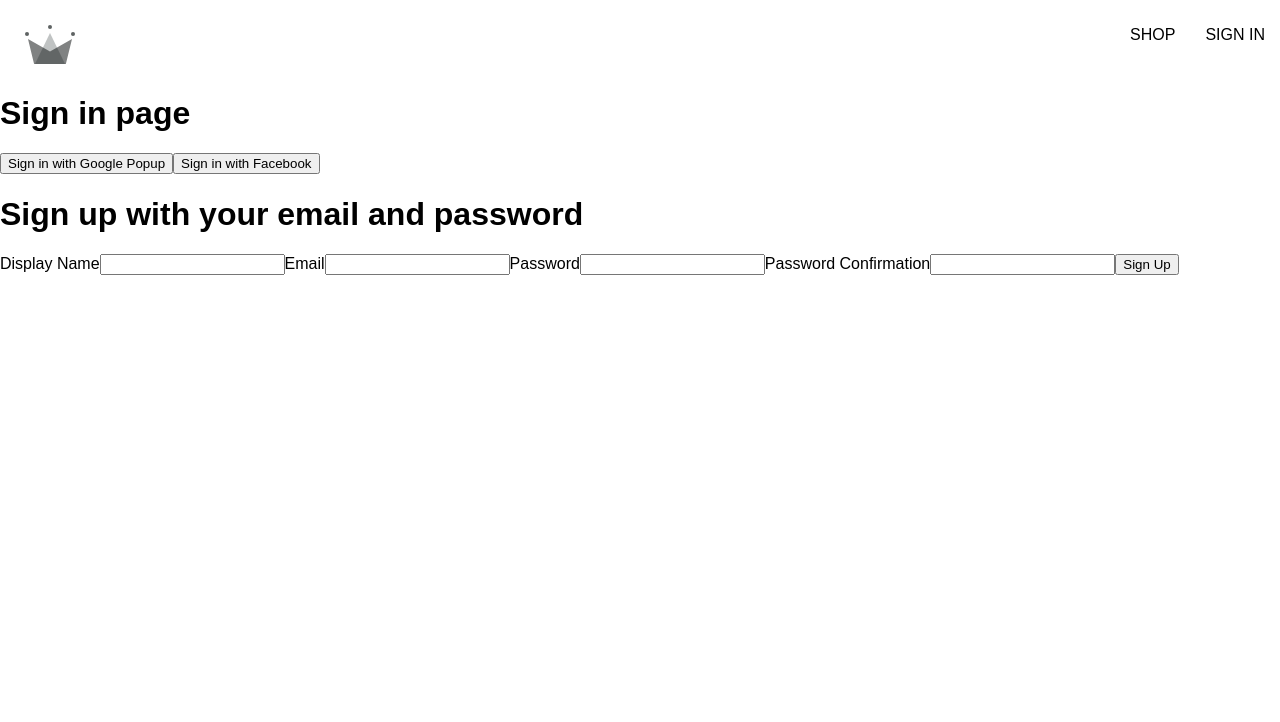
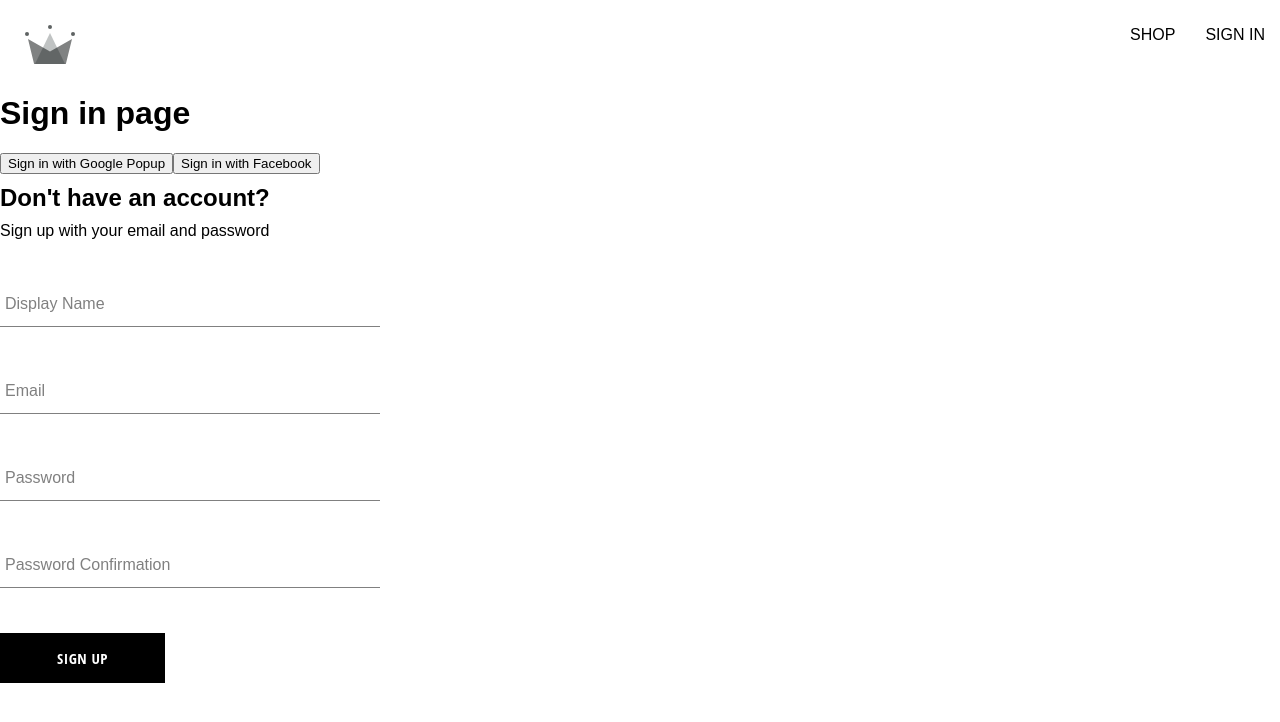
Before and after one commit to michael-duren/crwn-clothing, a React (Create React App) app: page /sign-in in a window 1280 px wide. Shown: the top 722 px of the page. Built offline with nearby package versions, Linux system fonts and the light colour scheme; a web font is replaced by a local one.

Commit message:
Created styles and button component

```diff
--- /dev/null
+++ b/src/components/button/button.component.jsx
@@ -0,0 +1,20 @@
+import './button.styles.scss';
+
+const BUTTON_TYPE_CLASSES = {
+  google: 'google-sign-in',
+  facebook: 'facebook-sign-in',
+  inverted: 'inverted',
+};
+
+const Button = ({ children, buttonType, ...otherProps }) => {
+  return (
+    <button
+      className={`button-container ${BUTTON_TYPE_CLASSES[buttonType]}`}
+      {...otherProps}
+    >
+      {children}
+    </button>
+  );
+};
+
+export default Button;
--- /dev/null
+++ b/src/components/button/button.styles.scss
@@ -0,0 +1,56 @@
+.button-container {
+  min-width: 165px;
+  width: auto;
+  height: 50px;
+  letter-spacing: 0.5px;
+  line-height: 50px;
+  padding: 0 35px 0 35px;
+  font-size: 15px;
+  background-color: black;
+  color: white;
+  text-transform: uppercase;
+  font-family: 'Open Sans Condensed';
+  font-weight: bolder;
+  border: none;
+  cursor: pointer;
+  display: flex;
+  justify-content: center;
+
+  &:hover {
+    background-color: white;
+    color: black;
+    border: 1px solid black;
+  }
+
+  &.google-sign-in {
+    background-color: #4285f4;
+    color: white;
+
+    &:hover {
+      background-color: #357ae8;
+      border: none;
+    }
+  }
+
+  &.facebook-sign-in {
+    background-color: #42f445;
+    color: white;
+
+    &:hover {
+      background-color: #35e838;
+      border: none;
+    }
+  }
+
+  &.inverted {
+    background-color: white;
+    color: black;
+    border: 1px solid black;
+
+    &:hover {
+      background-color: black;
+      color: white;
+      border: none;
+    }
+  }
+}
--- /dev/null
+++ b/src/components/form-input/form-input.component.jsx
@@ -0,0 +1,20 @@
+import './form-input.styles.scss';
+
+const FormInput = ({ label, ...otherProps }) => {
+  return (
+    <div className="group">
+      <input className="form-input" {...otherProps} />
+      {label && (
+        <label
+          className={`${
+            otherProps.value.length ? 'shrink' : ''
+          } form-input-label`}
+        >
+          {label}
+        </label>
+      )}
+    </div>
+  );
+};
+
+export default FormInput;
--- /dev/null
+++ b/src/components/form-input/form-input.styles.scss
@@ -0,0 +1,54 @@
+$sub-color: grey;
+$main-color: black;
+
+@mixin shrinkLabel {
+  top: -14px;
+  font-size: 12px;
+  color: $main-color;
+}
+
+.group {
+  position: relative;
+  margin: 45px 0;
+
+  .form-input {
+    background: none;
+    background-color: white;
+    color: $sub-color;
+    font-size: 18px;
+    padding: 10px 10px 10px 5px;
+    display: block;
+    width: 100%;
+    border: none;
+    border-radius: 0;
+    border-bottom: 1px solid $sub-color;
+    margin: 25px 0;
+
+    &:focus {
+      outline: none;
+    }
+
+    &:focus ~ .form-input-label {
+      @include shrinkLabel();
+    }
+  }
+
+  input[type='password'] {
+    letter-spacing: 0.3em;
+  }
+
+  .form-input-label {
+    color: $sub-color;
+    font-size: 16px;
+    font-weight: normal;
+    position: absolute;
+    pointer-events: none;
+    left: 5px;
+    top: 10px;
+    transition: 300ms ease all;
+
+    &.shrink {
+      @include shrinkLabel();
+    }
+  }
+}
--- a/src/components/sign-up-form/sign-up-form.component.jsx
+++ b/src/components/sign-up-form/sign-up-form.component.jsx
@@ -1,9 +1,14 @@
 import { useState } from 'react';
+
+import FormInput from '../form-input/form-input.component';
+import Button from '../button/button.component';
 
 import {
   createAuthUserWithEmailAndPassword,
   createUserDocumentFromAuth,
 } from '../../utils/firebase/firebase.utils';
+
+import './sign-up-form.styles.scss';
 
 const defaultFormFields = {
   displayName: '',
@@ -54,11 +59,12 @@
   };
 
   return (
-    <div>
-      <h1>Sign up with your email and password</h1>
+    <div className="sign-up-container">
+      <h2>Don't have an account?</h2>
+      <span>Sign up with your email and password</span>
       <form onSubmit={handleSubmit}>
-        <label>Display Name</label>
-        <input
+        <FormInput
+          label="Display Name"
           type="text"
           required
           onChange={handleChange}
@@ -66,8 +72,8 @@
           value={displayName}
         />
 
-        <label>Email</label>
-        <input
+        <FormInput
+          label="Email"
           type="email"
           required
           onChange={handleChange}
@@ -75,8 +81,8 @@
           value={email}
         />
 
-        <label>Password</label>
-        <input
+        <FormInput
+          label="Password"
           type="password"
           required
           onChange={handleChange}
@@ -84,15 +90,15 @@
           value={password}
         />
 
-        <label>Password Confirmation</label>
-        <input
+        <FormInput
+          label="Password Confirmation"
           type="password"
           required
           onChange={handleChange}
           name="confirmPassword"
           value={confirmPassword}
         />
-        <button type="submit">Sign Up</button>
+        <Button type="submit">Sign Up</Button>
       </form>
     </div>
   );
--- /dev/null
+++ b/src/components/sign-up-form/sign-up-form.styles.scss
@@ -0,0 +1,9 @@
+.sign-up-container {
+  display: flex;
+  flex-direction: column;
+  width: 380px;
+
+  h2 {
+    margin: 10px 0px;
+  }
+}
```
